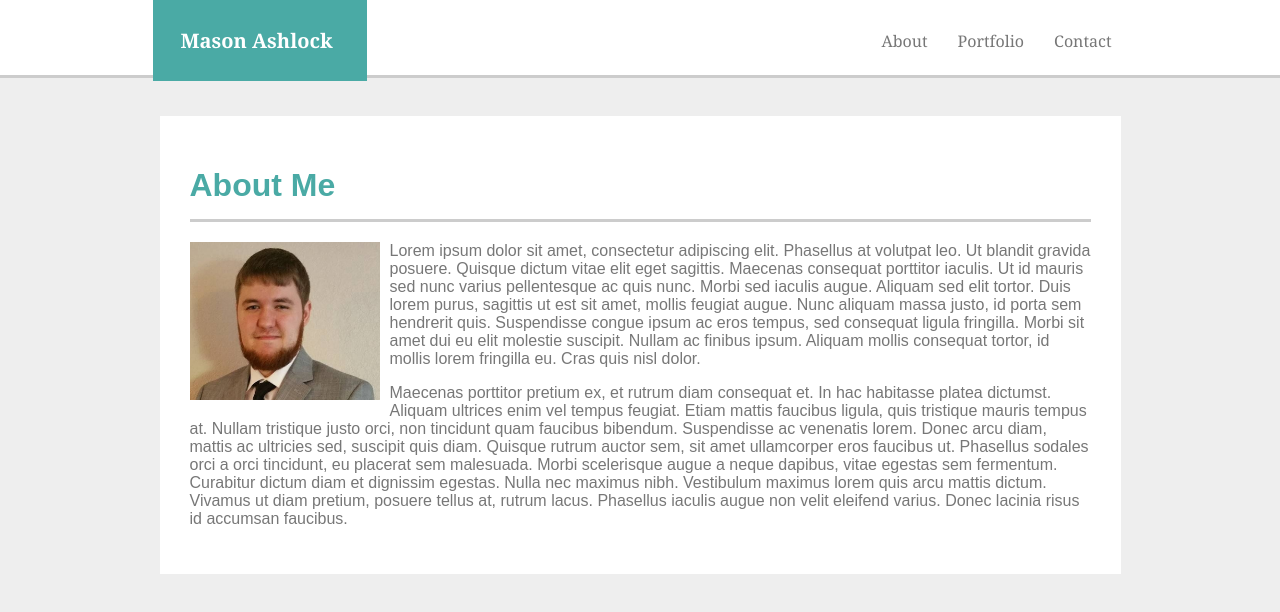
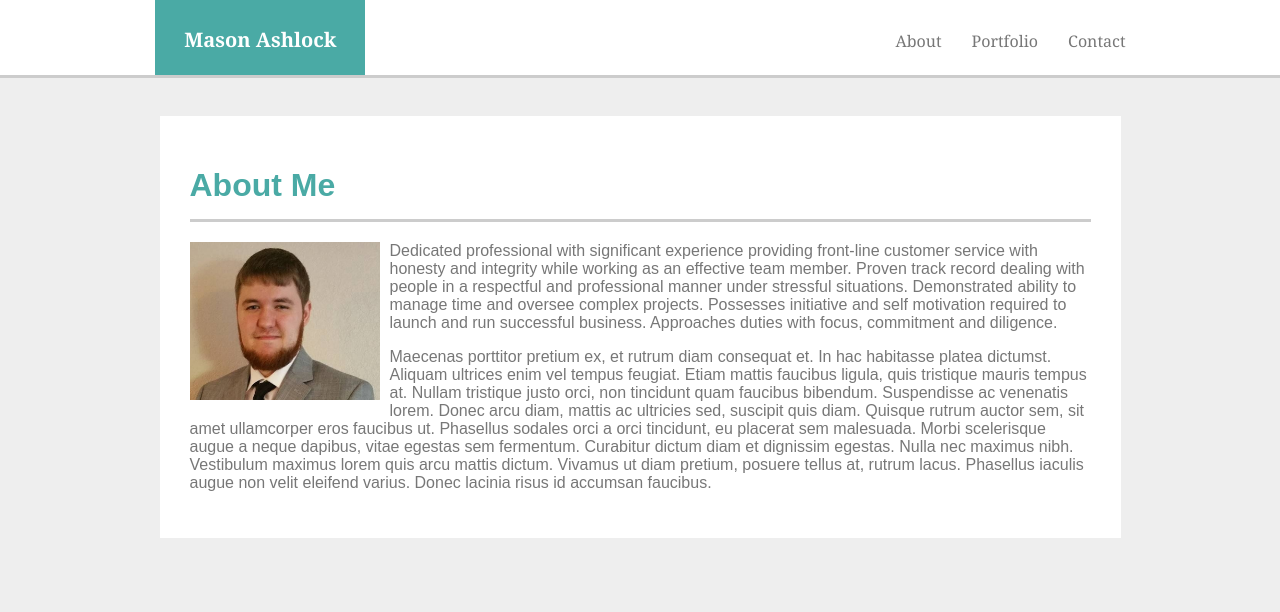
Before and after one commit to Hobatron/Basic-Portfolio, a plain HTML site: page index.html in a window 1280 px wide. Drawn offline with Linux system fonts and the light colour scheme.

Commit message:
starting Contact.html

```diff
--- /dev/null
+++ b/css/reset.css
@@ -0,0 +1,43 @@
+html, body, div, span, applet, object, iframe,
+h1, h2, h3, h4, h5, h6, p, blockquote, pre,
+a, abbr, acronym, address, big, cite, code,
+del, dfn, em, img, ins, kbd, q, s, samp,
+small, strike, strong, sub, sup, tt, var,
+b, u, i, center,
+dl, dt, dd, ol, ul, li,
+fieldset, form, label, legend,
+table, caption, tbody, tfoot, thead, tr, th, td,
+article, aside, canvas, details, embed,
+figure, figcaption, footer, header, hgroup,
+menu, nav, output, ruby, section, summary,
+time, mark, audio, video {
+	margin: 0;
+	padding: 0;
+	border: 0;
+	font-size: 100%;
+	font: inherit;
+	vertical-align: baseline;
+}
+/* HTML5 display-role reset for older browsers */
+article, aside, details, figcaption, figure,
+footer, header, hgroup, menu, nav, section {
+	display: block;
+}
+body {
+	line-height: 1;
+}
+ol, ul {
+	list-style: none;
+}
+blockquote, q {
+	quotes: none;
+}
+blockquote:before, blockquote:after,
+q:before, q:after {
+	content: '';
+	content: none;
+}
+table {
+	border-collapse: collapse;
+	border-spacing: 0;
+}
--- a/css/styles.css
+++ b/css/styles.css
@@ -15,20 +15,30 @@ body{
 header{
     font-weight: bold;
     font-size: 20px;
-    padding: 27px;
     margin-right: 499px;
-    width: 160px;
+    text-align: center;
+    width: 210px;
+    height: 75px;
+    line-height: 75px;
     background-color: #4aaaa5;
     color: #fff;
 }
+span{
+    display: inline;
+    vertical-align: middle;
+    line-height: normal;
+}
+
 
 body {
     background-color: #eee;
 }
 
 .topnav{
+    position: relative;
     margin: 15px;
     margin-top: 30px;
+    left: 16px;
 }
 
 a{
@@ -52,6 +62,10 @@ h1{
 }
 
 img {
+    width: 185px;
+}
+
+#imgHead {
     width: 190px;
     float: left;
     padding-right: 10px;
--- a/index.html
+++ b/index.html
@@ -3,8 +3,8 @@
 <html lang="en">
 <head>
   <meta charset="utf-8">
-
   <title>About Me</title>
+  <!-- <link rel="stylesheet" href="css/reset.css"> -->
   <link rel="stylesheet" href="css/styles.css">
 </head>
 
@@ -14,18 +14,20 @@
     <!--Shared naigation header-->
     <div class="navHead">
         <div id="testWrap">
-            <header>Mason Ashlock</header>
+            <header>
+                <span>Mason Ashlock</span>
+            </header>
             <a class="topnav" href="index.html">About</a>
             <a class="topnav" href="portfolio.html">Portfolio</a>
             <a class="topnav" href="contact.html">Contact</a>
         </div>
     </div>
-        <!-- -->
+
     <div id="midDimWrap">
         <div id="midDim">
             <h1>About Me</h1>
-            <img src="headshot.png">
-         <p>Lorem ipsum dolor sit amet, consectetur adipiscing elit. Phasellus at volutpat leo. Ut blandit gravida posuere. Quisque dictum vitae elit eget sagittis. Maecenas consequat porttitor iaculis. Ut id mauris sed nunc varius pellentesque ac quis nunc. Morbi sed iaculis augue. Aliquam sed elit tortor. Duis lorem purus, sagittis ut est sit amet, mollis feugiat augue. Nunc aliquam massa justo, id porta sem hendrerit quis. Suspendisse congue ipsum ac eros tempus, sed consequat ligula fringilla. Morbi sit amet dui eu elit molestie suscipit. Nullam ac finibus ipsum. Aliquam mollis consequat tortor, id mollis lorem fringilla eu. Cras quis nisl dolor.</p>
+            <img id="imgHead" src="headshot.png">
+         <p>Dedicated professional with significant experience providing front-line customer service with honesty and integrity while working as an effective team member. Proven track record dealing with people in a respectful and professional manner under stressful situations. Demonstrated ability to manage time and oversee complex projects. Possesses initiative and self motivation required to launch and run successful business. Approaches duties with focus, commitment and diligence.</p>
          <p>Maecenas porttitor pretium ex, et rutrum diam consequat et. In hac habitasse platea dictumst. Aliquam ultrices enim vel tempus feugiat. Etiam mattis faucibus ligula, quis tristique mauris tempus at. Nullam tristique justo orci, non tincidunt quam faucibus bibendum. Suspendisse ac venenatis lorem. Donec arcu diam, mattis ac ultricies sed, suscipit quis diam. Quisque rutrum auctor sem, sit amet ullamcorper eros faucibus ut. Phasellus sodales orci a orci tincidunt, eu placerat sem malesuada. Morbi scelerisque augue a neque dapibus, vitae egestas sem fermentum. Curabitur dictum diam et dignissim egestas. Nulla nec maximus nibh. Vestibulum maximus lorem quis arcu mattis dictum. Vivamus ut diam pretium, posuere tellus at, rutrum lacus. Phasellus iaculis augue non velit eleifend varius. Donec lacinia risus id accumsan faucibus.</p>
 
         </div>
```
Also changed, not shown: contact.html (+5 -1 lines), portfolio.html (+8 -1 lines), RatKing.png (added).
